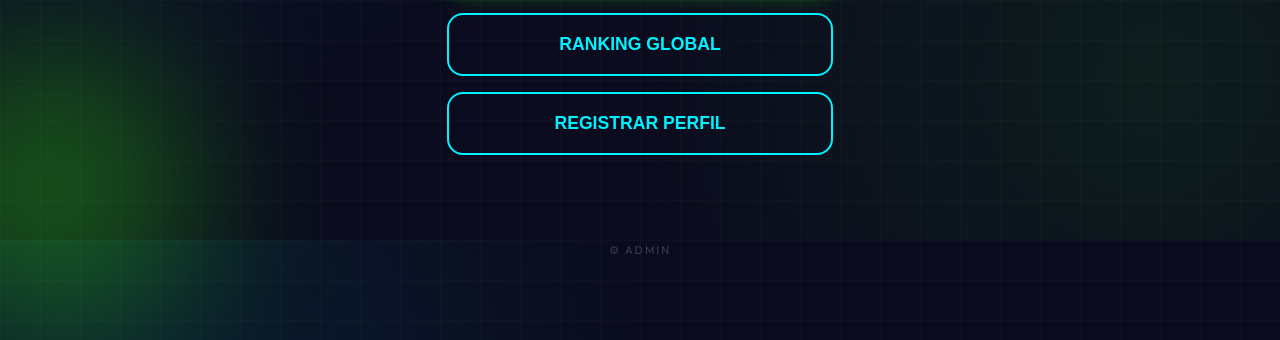
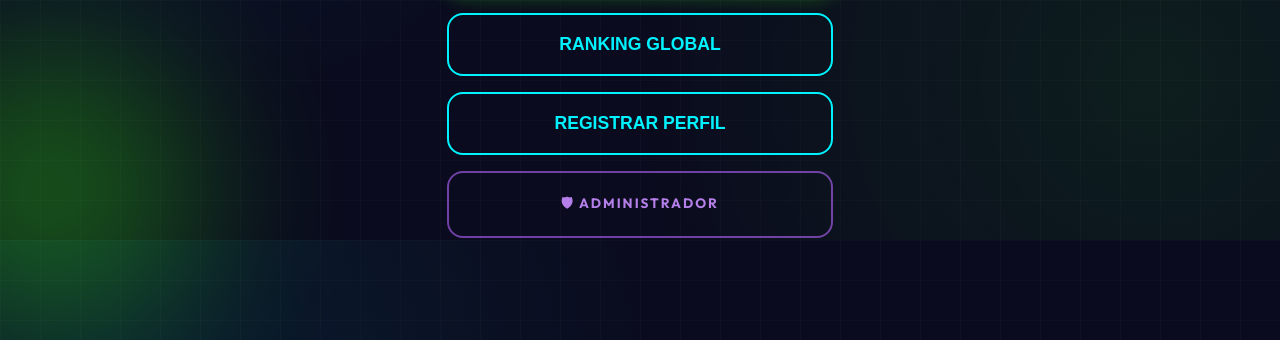
Before and after one commit to LM-PH/fisica-en-10, a website: page index.html in a window 1280 px wide. Shown: the part 560-900 px from the top of the page. Drawn offline with Linux system fonts and the light colour scheme.

Commit message:
feat: agrega botón Administrador visible en pantalla principal

```diff
--- a/index.html
+++ b/index.html
@@ -44,13 +44,10 @@
             <button class="btn btn-secondary" id="btn-register">
                 <span>REGISTRAR PERFIL</span>
             </button>
+            <a href="admin.html" class="btn btn-admin" id="btn-admin">
+                <span>🛡 ADMINISTRADOR</span>
+            </a>
         </div>
-        <a href="admin.html" id="btn-admin"
-           style="margin-top:0.5rem;font-size:0.7rem;color:rgba(255,255,255,0.2);text-decoration:none;letter-spacing:2px;text-transform:uppercase;transition:color 0.3s;"
-           onmouseover="this.style.color='rgba(0,242,255,0.6)'"
-           onmouseout="this.style.color='rgba(255,255,255,0.2)'">
-            ⚙ Admin
-        </a>
     </main>
 
     <!-- Firebase SDKs -->
--- a/style.css
+++ b/style.css
@@ -185,6 +185,22 @@ body {
 .btn-secondary:hover {
     background: rgba(0, 242, 255, 0.1);
     box-shadow: 0 0 20px rgba(0, 242, 255, 0.2);
+    transform: translateY(-3px);
+}
+
+.btn-admin {
+    background: transparent;
+    border: 2px solid rgba(180, 100, 255, 0.6);
+    color: rgba(200, 140, 255, 0.9);
+    font-size: 0.85rem;
+    letter-spacing: 2px;
+}
+
+.btn-admin:hover {
+    background: rgba(180, 100, 255, 0.12);
+    border-color: #b464ff;
+    color: #d090ff;
+    box-shadow: 0 0 20px rgba(180, 100, 255, 0.35);
     transform: translateY(-3px);
 }
 
```
